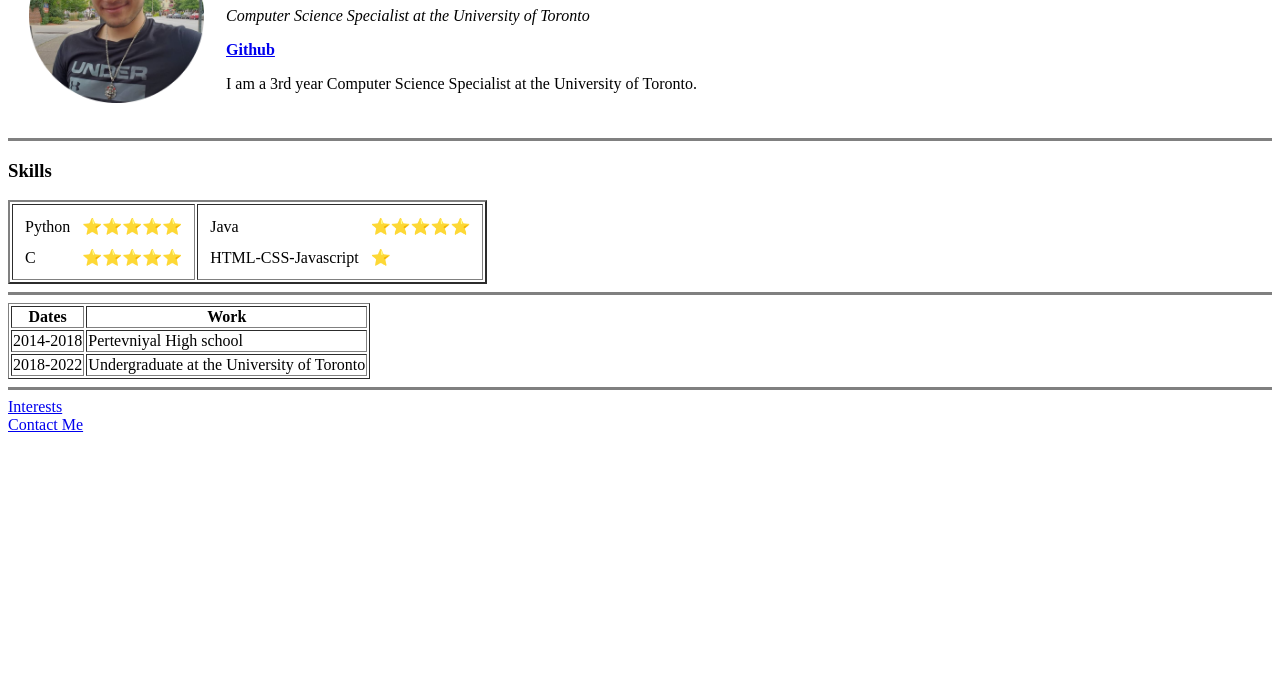
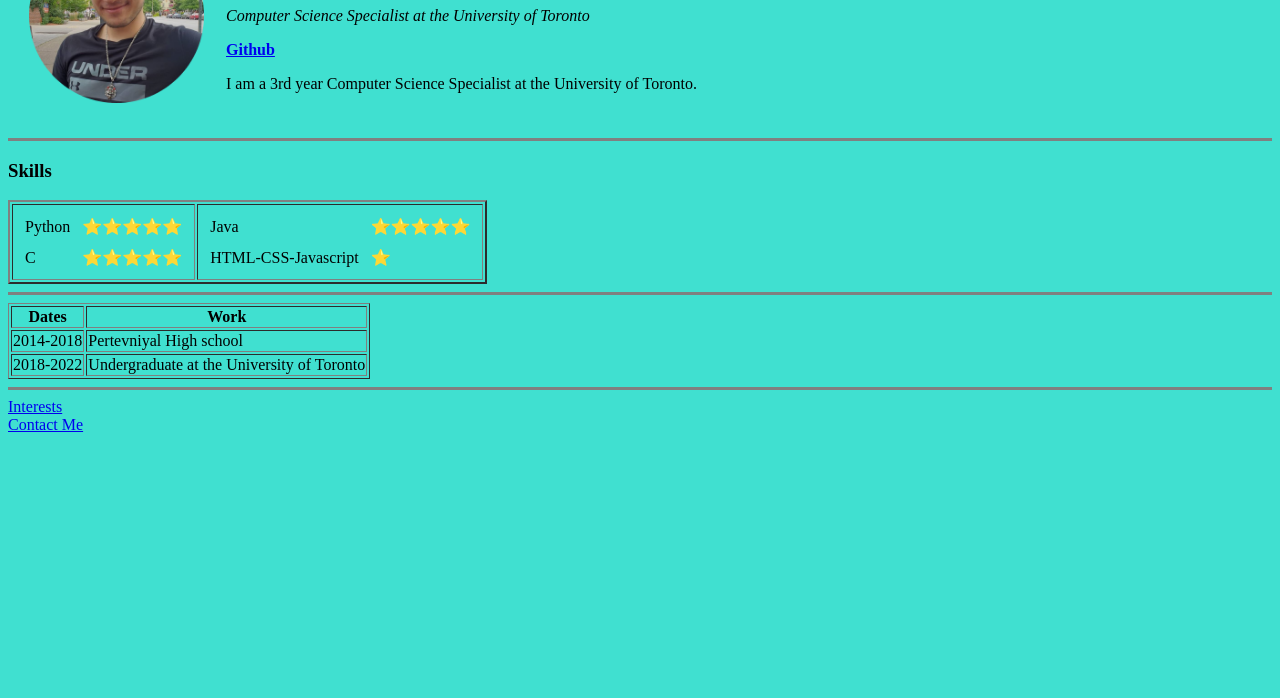
Before and after one commit to kralgeliy1/Web-Development, a plain HTML site: page HTML - Personal Site/index.html in a window 1280 px wide. Shown: the part 102-800 px from the top of the page. Drawn offline with Linux system fonts and the light colour scheme.

Commit message:
Background color added.

```diff
--- a/HTML - Personal Site/index.html
+++ b/HTML - Personal Site/index.html
@@ -7,7 +7,7 @@
   <title>Ismail Atadinc</title>
 </head>
 
-<body>
+<body style="background-color: turquoise">
   <table cellspacing="20">
     <tr>
       <td><img src="images\circle-cropped.png" alt="Picture of Ismail Atadinc" width="175px" height="175px"></td>
```
